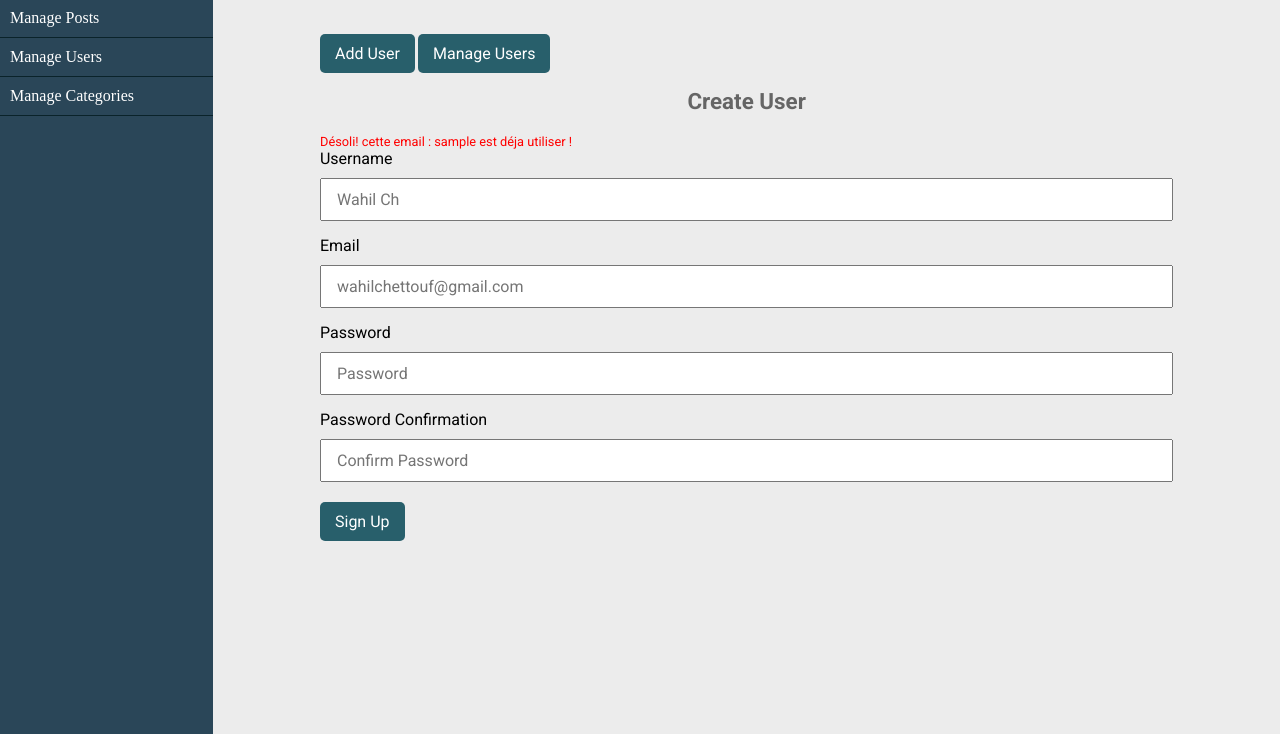
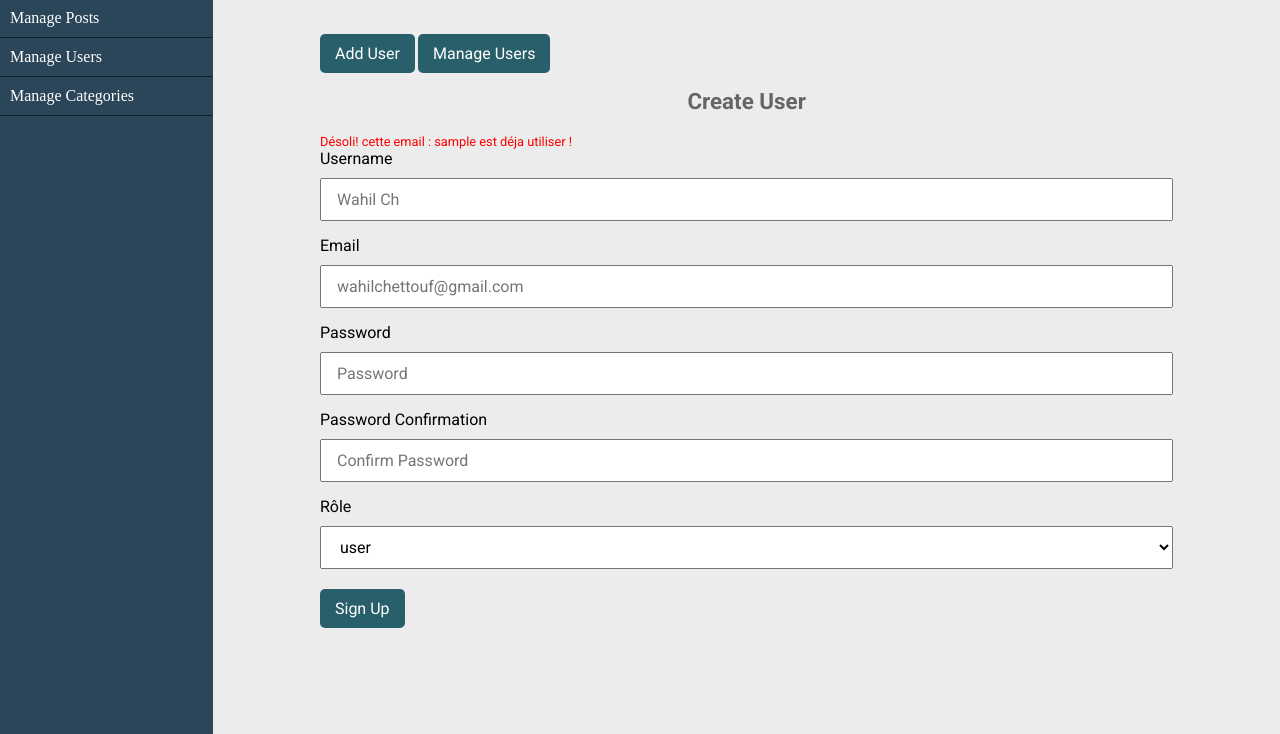
Before and after one commit to wahil09/blog, a PHP site: page /blog/admin/users_manager/new_user.php in a window 1280 px wide. Shown: the part 66-800 px from the top of the page. Run offline with PHP 8.4, Linux system fonts and the light colour scheme; the visitor is signed in with stand-in values (Sample User, id 1); tables that the repository leaves empty or names only in its code hold one stand-in row (values such as "Sample post").

Commit message:
ajouter select role entre admin, user / ajouter une valeur par defaut user sur le role methode ajouter user

```diff
--- a/admin/categories_manager/new_category.php
+++ b/admin/categories_manager/new_category.php
@@ -84,7 +84,7 @@
                             if(!empty($categories)) :?>
                                 <?php for($i=0; isset($categories[$i]); $i++) :?>
                                     <li>
-                                            <a class='btn-panel' href='<?php echo $adminPathLien ?>posts_categories.php?id=<?php echo $categories[$i]['id'] ?>'>
+                                            <a class='btn-panel' href='<?php echo $adminPathLien ?>inc/posts_categories.php?id=<?php echo $categories[$i]['id'] ?>'>
                                                 <span><?php echo htmlspecialchars($categories[$i]['categoryName'])?></span>
                                         </a>
                                     </li>
--- a/admin/inc/post_page.php
+++ b/admin/inc/post_page.php
@@ -1,5 +1,5 @@
 <?php
-    include "../model.php";
+    include "../../model.php";
     $categoriesModel = new ModelCategories();
     $postsModel = new ModelPosts();
     $categories = $categoriesModel->getCategories();
--- a/admin/inc/posts_categories.php
+++ b/admin/inc/posts_categories.php
@@ -1,5 +1,5 @@
 <?php
-    include "../config.php";
+    include "../../config.php";
     include $BlogPathInclude."model.php";
     $categoriesModel = new ModelCategories();
     $postsModel = new ModelPosts();
--- a/admin/users_manager/new_user.php
+++ b/admin/users_manager/new_user.php
@@ -22,15 +22,16 @@
                     exit();
                 }
 
-                if(isset($_POST['username']) && isset($_POST['email']) && isset($_POST['password']) && isset($_POST['cPassword'])) {
+                if(isset($_POST['username']) && isset($_POST['email']) && isset($_POST['password']) && isset($_POST['cPassword']) && isset($_POST['role'])) {
                     $username = $_POST["username"];
                     $email = $_POST["email"];
                     $password = $_POST["password"];
                     $cPassword = $_POST["cPassword"]; //confirm password
-                    if(!empty($username) && !empty($email) && !empty($password) && !empty($password)) {
+                    $role = $_POST["role"]; //confirm password
+                    if(!empty($username) && !empty($email) && !empty($password) && !empty($password) && !empty($role)) {
                         if(filter_var($email, FILTER_VALIDATE_EMAIL)) {
                             if($password === $cPassword) {
-                                $usersModel->setUser($username, $email, $password);
+                                $usersModel->setUser($username, $email, $password, $role);
                             } else {
                                 $_SESSION["error-confirm-password"] = true;
                                 header("refresh:0");
@@ -100,6 +101,13 @@
                                 unset($_SESSION['error-confirm-password']);
                             }?>
 
+
+                            <label for="role">rôle</label>
+                            <select name="role" id="role" class="inp-style">
+                                <option value="user">user</option>
+                                <option value="admin">admin</option>
+                            </select>
+
                             <input type="submit" id="submit" class="btn-panel" value="Sign Up">
                     </form>
                 </div>
--- a/model.php
+++ b/model.php
@@ -93,7 +93,7 @@
 
 
         // ------------- Setters ------------- -
-        function setUser($username, $email, $password) {
+        function setUser($username, $email, $password, $role = "user") {
             $sth = $this->db->prepare("SELECT * FROM ". $this->getTableName() ." WHERE email = :email");
             $sth->bindValue("email", $email);
             $sth->execute();
@@ -102,11 +102,10 @@
                 $username = $this->replaceQuote($username);
                 $email = $this->replaceQuote($email);
                 $password = $this->replaceQuote($password);
-                $newUser = "INSERT INTO ". $this->getTableName() ."(username, email, password, role) VALUES('$username', '$email', '$password', 'user') ";
+                $newUser = "INSERT INTO ". $this->getTableName() ."(username, email, password, role) VALUES('$username', '$email', '$password', '$role') ";
                 $this->db->exec($newUser);
                 // pour afficher un message sur login.php qui dit "categorie ajouter !"
                 $_SESSION['user_bien_inscrit'] = $username;
-
             } else {
                 $_SESSION["user_exist"] = $email;
             }
```
